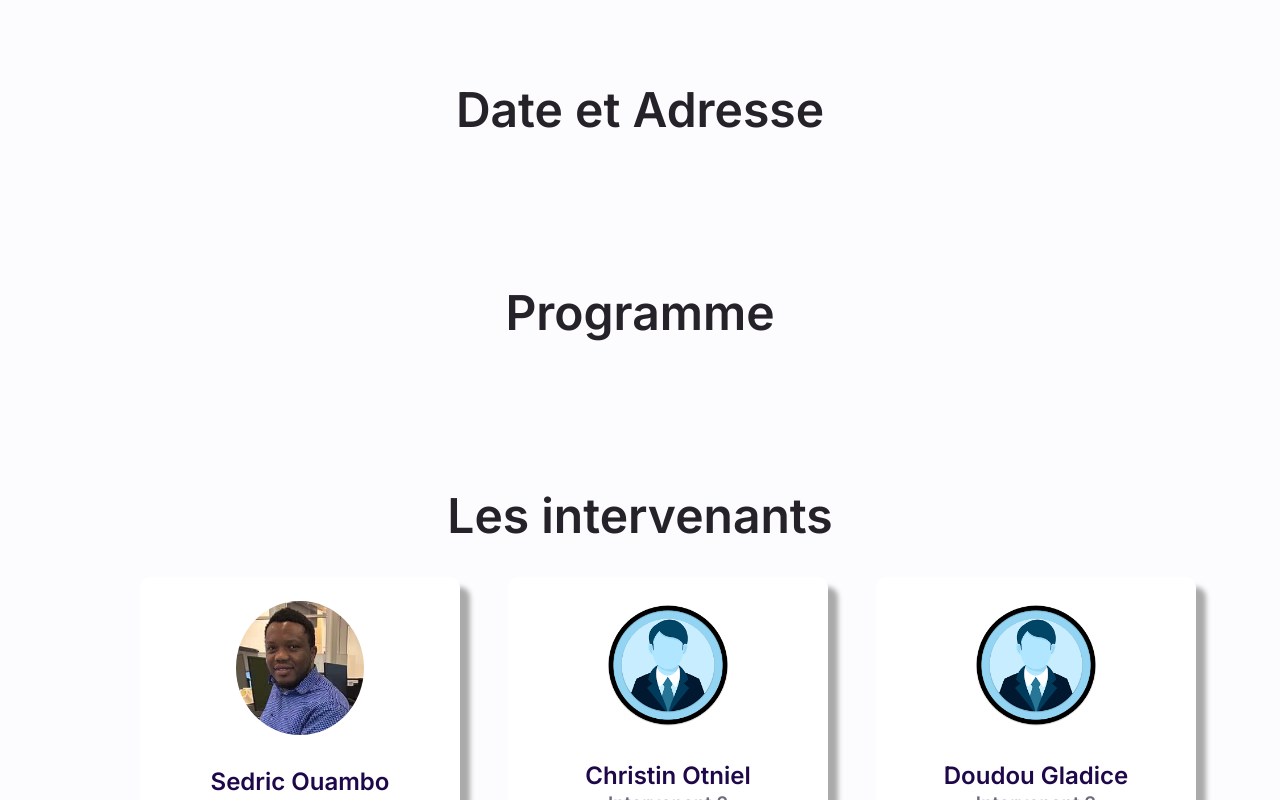
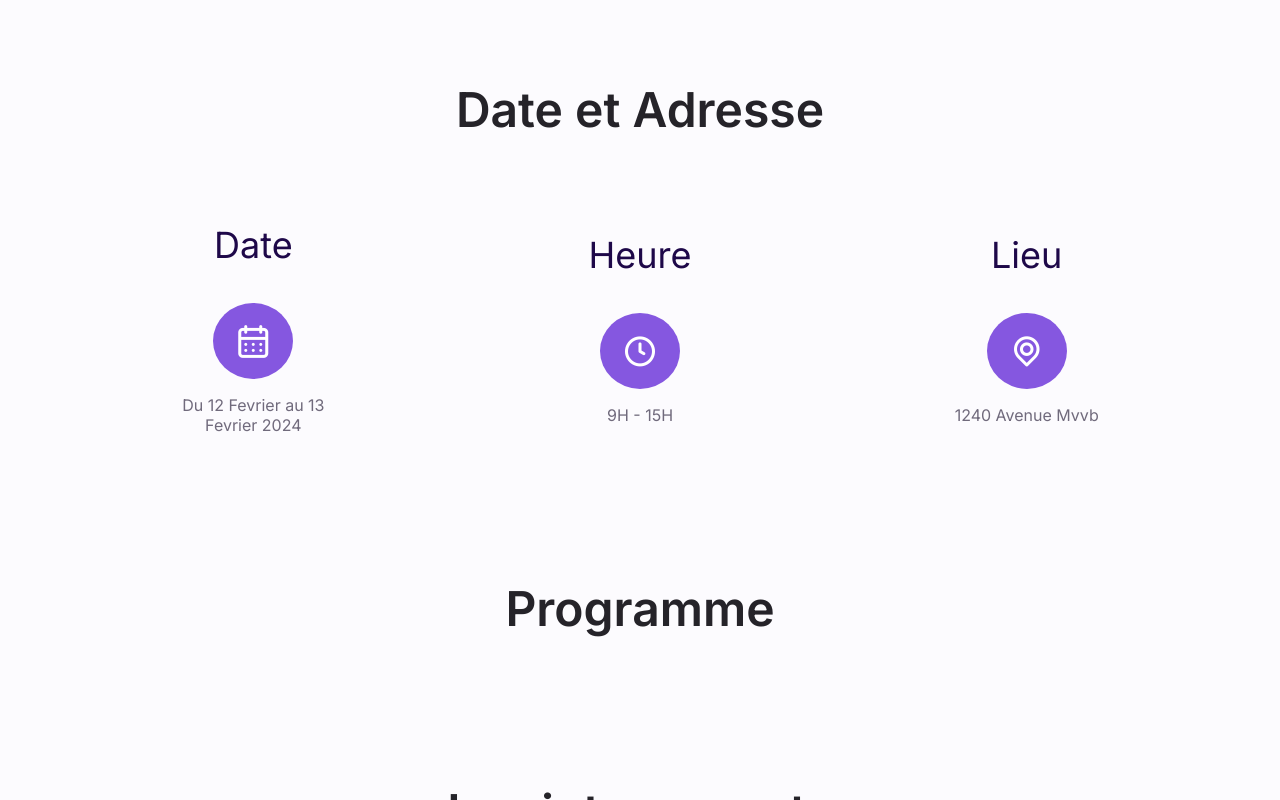
Before and after one commit to SedricOuambo/mvvb-app, a Next.js app: page / in a window 1280 px wide. Shown: the part 1060-1860 px from the top of the page. Built offline with nearby package versions, Linux system fonts and the light colour scheme.

Commit message:
Ajustement du css du footer

```diff
--- a/components/Footer.jsx
+++ b/components/Footer.jsx
@@ -2,57 +2,51 @@ import styles from './Footer.module.css'
 
 export default function Footer() {
     return <footer className={styles.footer}>
-            <div className="container">
+            <div className={styles.container +' ' +'container'}>
                 <div className={styles.row1}>
                     {/* column1 */}
-                    <div className={styles.col1}>
-                        <h3>Mvvb</h3>
-                        <div>
-                            Prenez soin de votre santé physique et mental grâce à notre conférence internationale
-                        </div>
+                    <div className={styles.col +' '+styles.footer__mvvb}>
+                        <div>Mvvb</div>
+                        <p>
+                            Prenez soin de votre santé physique et mental grâce à notre conférence internationale.
+                        </p>
                     </div>
-                    {/* column2 */}
-                    <div className="col2">
-                        <p>Date</p>
-                        <p> Du 12/02/2024 au </p>
-                        <p>15/02/2024 </p>
-                    </div>
-                    {/* column3 */}
-                    <div className="col3">
-                        <h4>Adresse</h4>
-                        <p>
-                            1240 avenue mvvb
-                        </p>
 
-                    </div>
-                    {/* column4 */}
-                    <div className="col4">
-                        <h4>Contact</h4>
-
-                            <p>mvvb@gmail.com</p>
-                            <p>+1 816 999 999</p>
-
-
+                    <div className={styles.footer_social}>
+                        <a href="#"><i className={styles.icon  +' '+ 'uil uil-facebook-f'}></i></a>
+                        <a href="#"><i className={styles.icon  +' '+ 'uil uil-twitter'}></i></a>
+                        <a href="#"><i className={styles.icon  +' '+ 'uil uil-instagram'}></i></a>
                     </div>
                 </div>
 
-                <hr></hr>
+                <div className={styles.footer__horaire}>
+                    {/* column2 */}
+                    <div className={styles.col}>
+                        <p>Date</p>
+                        <div> Du 12/02/2024 au 15/02/2024</div>
+                    </div>
 
-                <div className={styles.row2}>
-                <div>
-                    <i className={styles.icone  +' '+ 'uil uil-facebook-f'}></i>
-                    <i className={styles.icone  +' '+ 'uil uil-twitter'}></i>
-                    <i className={styles.icone  +' '+ 'uil uil-instagram'}></i>
+                    {/* column3 */}
+                    <div className={styles.col}>
+                        <p>Adresse</p>
+                        <div> 1240 avenue mvvb</div>
+                    </div>
 
-                    <i className={styles.icone2  +' '+ 'uil uil-arrow-circle-up'}></i>
+                    {/* column4 */}
+                    <div className={styles.col}>
+                        <p>Contact</p>
+                        <span className={styles.footer__contact}>
+                            <div>mvvb@gmail.com</div>
+                            <div>+1 816 999 999</div>
+                        </span>
+                    </div>
                 </div>
 
+                <div className={styles.separator}></div>
 
-                    <p> &copy; Copyright College la Cite - Hiver 2024</p>
-
+                <div className={styles.copyright}>
+                    &copy; Copyright Collège la Cité - Hiver 2024
                 </div>
-
-
             </div>
     </footer>
 }
--- a/components/Footer.module.css
+++ b/components/Footer.module.css
@@ -1,73 +1,122 @@
-
-.footer {
-    padding: 1rem;
-    background-color: var(--first-color);
-    text-align: center;
-    color: white;
-    display: flex;
-    flex-direction: column;
-
-}
-
-.footer container {
-    display: flex;
-    flex-wrap: wrap;
-}
-
-.footer img {
-    width: 2rem;
-    height: auto;
-    display: flex;
-}
-
-.row1{
-    display: flex;
-    justify-content: space-evenly;
-}
-
-.col1{
-    display: flex;
-    flex-direction: column;
-    justify-content: left;
-    width: 200px;
-
-}
-
-.col1 div{
-    display: flex;
-  justify-content: space-between;
-  text-align: left;
-
-
-}
-
-.col1 h3{
-    font-size: 30px;
-    color: palevioletred;
-    text-align:left;
-    font-family: 'Harrington', cursive;
-      margin: 2px;;
-
-}
-.row2 p{
-   text-align: right;
-}
-
-.icone{
+.icon{
     font-size: 2rem;
     color: white;
     justify-content: left;
     display: flex;
 }
 
-.row2 div{
+.footer {
     display: flex;
-    margin-right: 50px;
+    flex-direction: column;
+    align-items: center;
+    justify-content: center;
+    padding: 1rem 0;
+    background-color: var(--first-color);
+    color: white;
 }
 
-.icone2 {
-    font-size: 3rem;
-    color: rgb(231, 71, 98);
+.footer container {
     display: flex;
+    flex-direction: column;
+    justify-content: center;
+    align-items: center;
+}
 
+.footer__mvvb{
+    width: 80%;
 }
+
+.footer__mvvb div{
+    color: var(--first-color-second);
+    font-size: var(--big-font-size);
+}
+
+.footer__contact{
+    display: flex;
+    flex-direction: column;
+    gap: .5rem;
+}
+
+.row1{
+    display: flex;
+    justify-content: space-between;
+}
+
+.footer_social{
+    display: flex;
+    flex-direction: column;
+    gap: 1.5rem;
+}
+
+.footer__horaire{
+    display: flex;
+    flex-direction: column;
+    gap: 1rem;
+    padding-bottom: 2.5rem;
+}
+
+.footer__horaire p{
+    font-size: var(--h2-font-size);
+    color: var(--first-color-second);
+}
+
+.col{
+    display: flex;
+    flex-direction: column;
+    justify-content: left;
+}
+
+.col div{
+  display: flex;
+  justify-content: space-between;
+  text-align: left;
+}
+
+.separator{
+    background-color: var( --first-color-lighter);
+    height: .1rem;
+}
+
+.copyright{
+    display: flex;
+    justify-content: center;
+    text-align: center;
+    padding-top: 1.5rem;
+    color: #aaa;
+}
+
+/********** GESTION DES TAILLES D'ECRAN ************/
+
+/*****  LARGEUR SUPERIEURE a 568px et INFERIEURE a 768px  ****/
+@media screen and (min-width: 568px){
+    .footer__horaire{
+        flex-direction: row;
+        justify-content: space-between;
+    }
+
+    .footer__mvvb{
+        width: 60%;
+    }
+}
+
+/*****  LARGEUR SUPERIEURE a 768px et INFERIEURE a 1024px  ****/
+@media screen and (min-width: 768px){
+    .footer__mvvb{
+        width: 40%;
+    }
+}
+
+/*****  LARGEUR SUPERIEURE a 1024px ****/
+@media screen and (min-width: 1024px){
+    .container {
+        width: 1000px;
+    }
+
+    .footer__horaire{
+        margin-top: 1rem;
+    }
+
+    .footer__mvvb{
+        width: 20%;
+    }
+}
--- a/components/Horaire.jsx
+++ b/components/Horaire.jsx
@@ -2,8 +2,24 @@ import styles from './Horaire.module.css'
 export default function Horaire() {
     return <section className={styles.section}>
         <h1 className='title'> Date et Adresse</h1>
-         <div className='container'>
+         <div className={styles.grid + ' '+styles.horaire +' '+'container'}>
+             <div>
+                <p>Date</p>
+                <div className={styles.horaire__icon}><i className="uil uil-calendar-alt"></i></div>
+                <div>Du 12 Fevrier au 13 Fevrier 2024</div>
+             </div>
 
+             <div>
+                <p>Heure</p>
+                <div className={styles.horaire__icon}><i className="uil uil-clock"/></div>
+                <div>9H - 15H</div>
+             </div>
+
+             <div>
+                <p>Lieu</p>
+                <div className={styles.horaire__icon}><i className="uil uil-map-marker-alt"></i></div>
+                <div>1240 Avenue Mvvb</div>
+             </div>
          </div>
     </section>
 }
--- a/components/Horaire.module.css
+++ b/components/Horaire.module.css
@@ -1,3 +1,38 @@
+.grid{
+    display: grid;
+    grid-template-columns: 12rem;
+    gap: 2rem;
+    align-items: center;
+}
+
+.grid div{
+    display: flex;
+    flex-direction: column;
+    justify-content: center;
+    align-items: center;
+    padding: 1rem;
+    text-align: center;
+}
+
+.grid p{
+    color: var(--first-color);
+    font-family: var(--font-semi-bold);
+    font-size: var(--h1-font-size);
+}
+
+.grid i{
+    color: #FFF;
+    font-size: var(--h1-font-size);
+}
+
+.horaire__icon{
+    background-color: var(--first-color-second);
+    width: 4rem;
+    padding: 1rem;
+    border-radius: 50%;
+}
+
+
 /********** GESTION DES TAILLES D'ECRAN ************/
 
 /*****  LARGEUR SUPERIEURE a 375px et INFERIEURE a 568px ****/
@@ -7,15 +42,30 @@
 
 /*****  LARGEUR SUPERIEURE a 568px et INFERIEURE a 768px  ****/
 @media screen and (min-width: 568px){
-
+    .grid{
+        grid-template-columns: repeat(2, 1fr);
+    }
 }
 
 /*****  LARGEUR SUPERIEURE a 768px et INFERIEURE a 1024px  ****/
 @media screen and (min-width: 768px){
+    .grid{
+        grid-template-columns: repeat(3, 1fr);;
+        gap: 3rem;
+    }
 
+    .horaire__icon{
+         width: 4rem;
+    }
 }
 
 /*****  LARGEUR SUPERIEURE a 1024px ****/
 @media screen and (min-width: 1024px){
+    .grid{
+        gap: 10rem;
+    }
 
+    .horaire__icon{
+        width: 5rem;
+   }
 }
```
